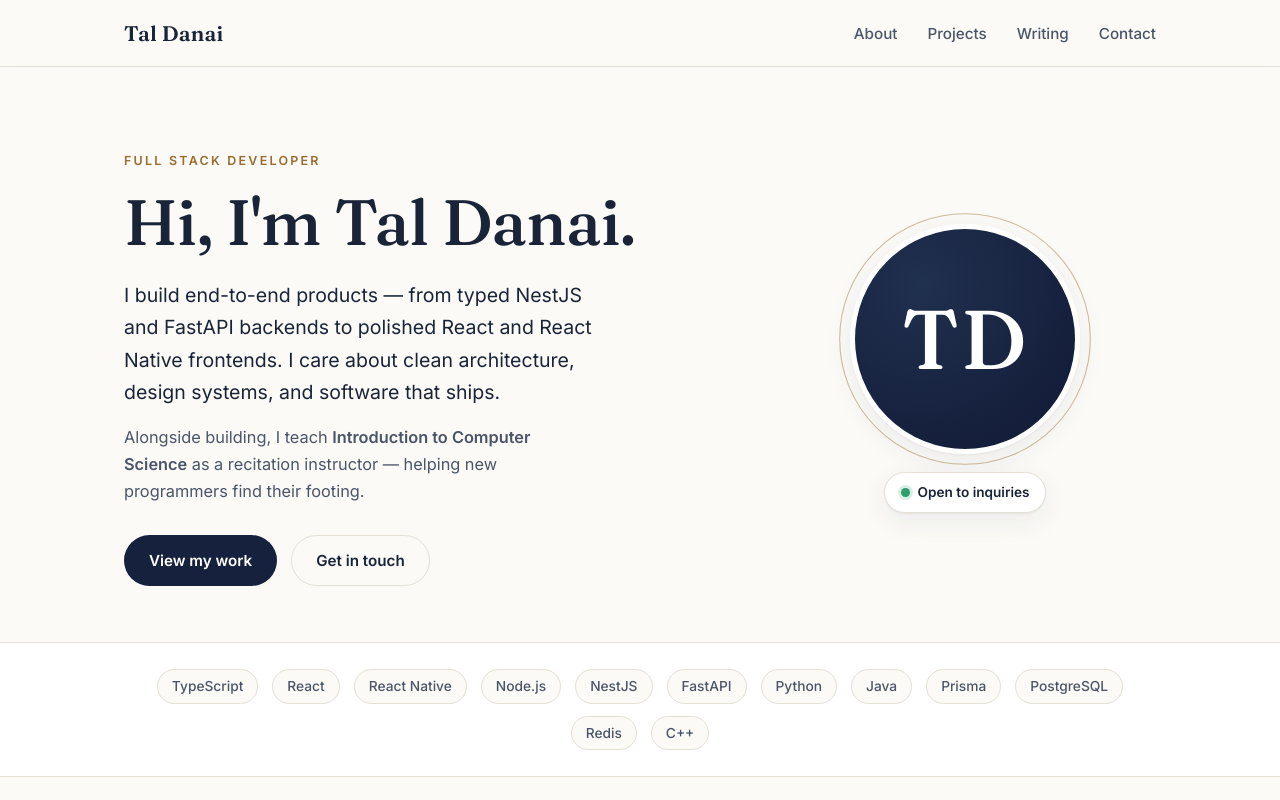
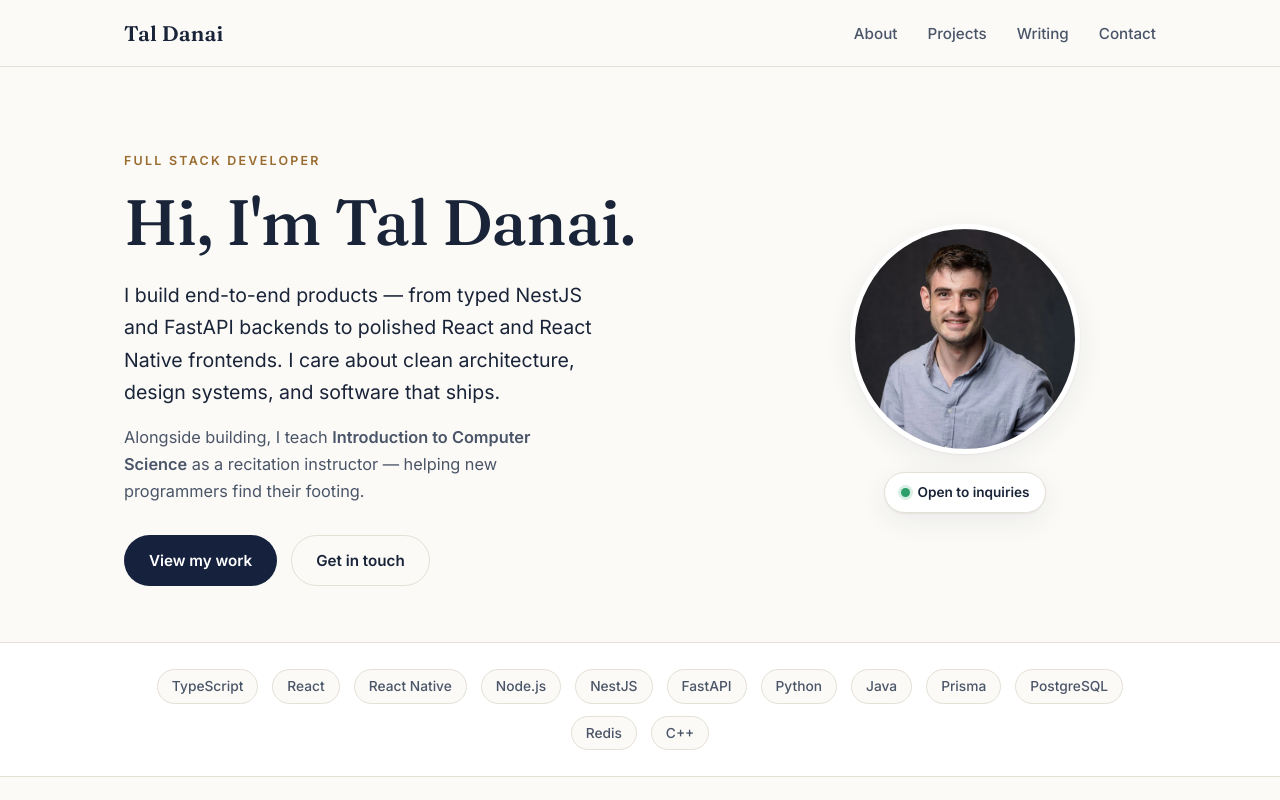
Before and after one commit to danaital/danaital.com, a plain HTML site: page index.html in a window 1280 px wide. Shown: the top 800 px of the page. Drawn offline with Linux system fonts and the light colour scheme.

Commit message:
Add real profile photo (extracted from pasted image)
Replace TD monogram with Tal's headshot (assets/portrait.webp, 800x800).
Monogram remains as an onerror fallback.

Co-Authored-By: Claude Opus 4.8 <noreply@anthropic.com>

```diff
--- a/index.html
+++ b/index.html
@@ -60,7 +60,7 @@
           </div>
         </div>
         <div class="hero-portrait">
-          <img class="portrait" src="assets/portrait.jpg" alt="Tal Danai"
+          <img class="portrait" src="assets/portrait.webp" alt="Tal Danai"
                width="230" height="230"
                onerror="this.style.display='none';var m=document.getElementById('mono-fallback');if(m)m.style.display='grid';" />
           <div class="monogram" id="mono-fallback" aria-label="Tal Danai monogram" role="img" style="display:none">
```
Also changed, not shown: assets/portrait.webp (added).
